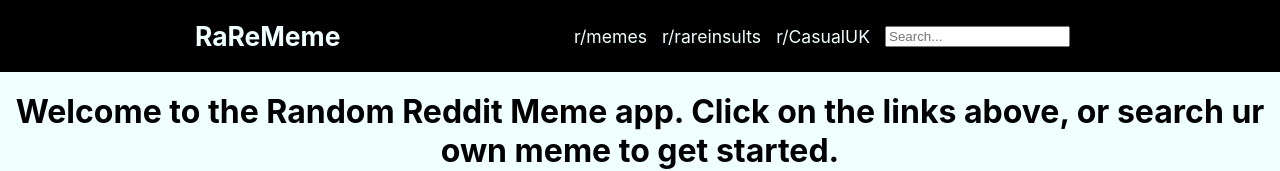
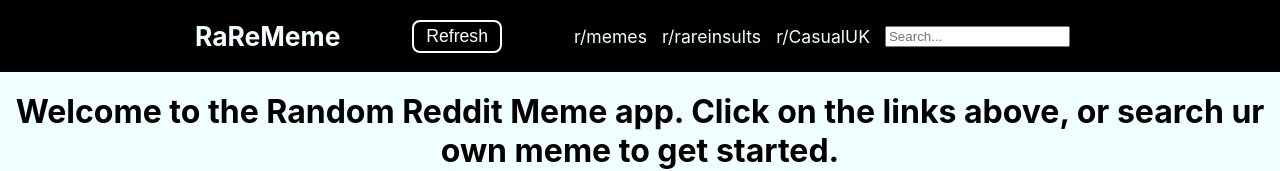
Before and after one commit to K-Domagala/reddit-app, a React (Create React App) app: page / in a window 1280 px wide. Shown: the top 171 px of the page. Built offline with nearby package versions, Linux system fonts and the light colour scheme.

Commit message:
added refresh button

```diff
--- a/src/App.css
+++ b/src/App.css
@@ -52,6 +52,10 @@
   margin: 5px 15px 5px 0;
 }
 
+nav li{
+  cursor: pointer;
+}
+
 .memeImg{
   display:flex;
   width: 800px;
@@ -79,7 +83,20 @@
   height: auto;
 }
 
-
+.button {
+  appearance: none;
+  background: none;
+  font-size: inherit;
+  padding-left: 12px;
+  padding-right: 12px;
+  border: 2px solid;
+  color: white;
+  padding-bottom: 4px;
+  padding-top:4px;
+  cursor: pointer;
+  border-radius: 8px;
+  transition: all 0.15s;
+}
 
 details img, article{
   margin: 10px;
--- a/src/api/util.js
+++ b/src/api/util.js
@@ -1,8 +1,14 @@
 import snekfetch from 'snekfetch';
 
-export const fetchMeme = async (subreddit) => {
+export const fetchMeme = async (value, method) => {
+    let path = '';
+    if(method==='subreddit'){
+        path = 'https://www.reddit.com/r/' + value + '.json';
+    } else {
+        path = 'https://www.reddit.com/search/.json?q=' + value;
+    }
 	try {
-        const {body} = await snekfetch.get('https://www.reddit.com/r/' + subreddit + '.json');
+        const {body} = await snekfetch.get(path);
         const allowed = body.data.children.filter(post => !post.data.over_18);
         const memes = allowed.filter(post => {
             let ext = post.data.url.slice(-4);
@@ -11,6 +17,7 @@
         const randomnumber = Math.floor(Math.random() * memes.length);
         let title = memes[randomnumber].data.title;
         let img = memes[randomnumber].data.url;
+        console.log(path + value);
         return {title, img};
     } catch (err) {
         console.log(err);
--- a/src/features/meme/Meme.js
+++ b/src/features/meme/Meme.js
@@ -1,7 +1,8 @@
 import React from 'react';
-import { useSelector } from 'react-redux';
+import { useDispatch, useSelector } from 'react-redux';
 
 export function Meme(){
+    const dispatch = useDispatch();
     const memeImg = useSelector(state => state.memeImg);
     const memeTitle = useSelector(state => state.memeTitle);
 
--- a/src/features/nav/Nav.js
+++ b/src/features/nav/Nav.js
@@ -3,14 +3,20 @@
 import {fetchMeme} from '../../api/util';
 
 export function Nav(){
+    let action = {
+        value: 'memes',
+        method: 'subreddit'
+    }
     const dispatch = useDispatch();
-    const onClick = async (value) => {
-        const newMeme = await fetchMeme(value);
+    const onClick = async (value, method) => {
+        action.value = value;
+        action.method = method;
+        const newMeme = await fetchMeme(action.value, action.method);
         console.log(newMeme);
         dispatch({type: 'updateMemeTitle', payload: newMeme.title});
         dispatch({type: 'updateMemeImg', payload: newMeme.img});
         //console.log(newMeme);
-        dispatch({type: 'changeSubreddit', payload: value});
+        dispatch({type: 'changeSubreddit', payload: action.value});
         //dispatch({type: 'updateMeme', payload: newMeme});
     }
 
@@ -18,11 +24,12 @@
         <header>
             <nav>
                 <h1>RaReMeme</h1>
+                <button className="button" onClick={() => onClick(action.value, action.method)}>Refresh</button>
                 <ul>
-                    <li onClick={() => onClick('memes')}>r/memes</li>
-                    <li onClick={() => onClick('rareinsults')}>r/rareinsults</li>
-                    <li onClick={() => onClick('CasualUK')}>r/CasualUK</li>
-                    <input type="text" placeholder='Search...' onChange={(e) => {onClick(e.target.value)}} />
+                    <li onClick={() => onClick('memes', 'subreddit')}>r/memes</li>
+                    <li onClick={() => onClick('rareinsults', 'subreddit')}>r/rareinsults</li>
+                    <li onClick={() => onClick('CasualUK', 'subreddit')}>r/CasualUK</li>
+                    <input type="text" placeholder='Search...' onChange={(e) => {onClick(e.target.value, 'search')}} />
                 </ul>
             </nav>
         </header>
```
